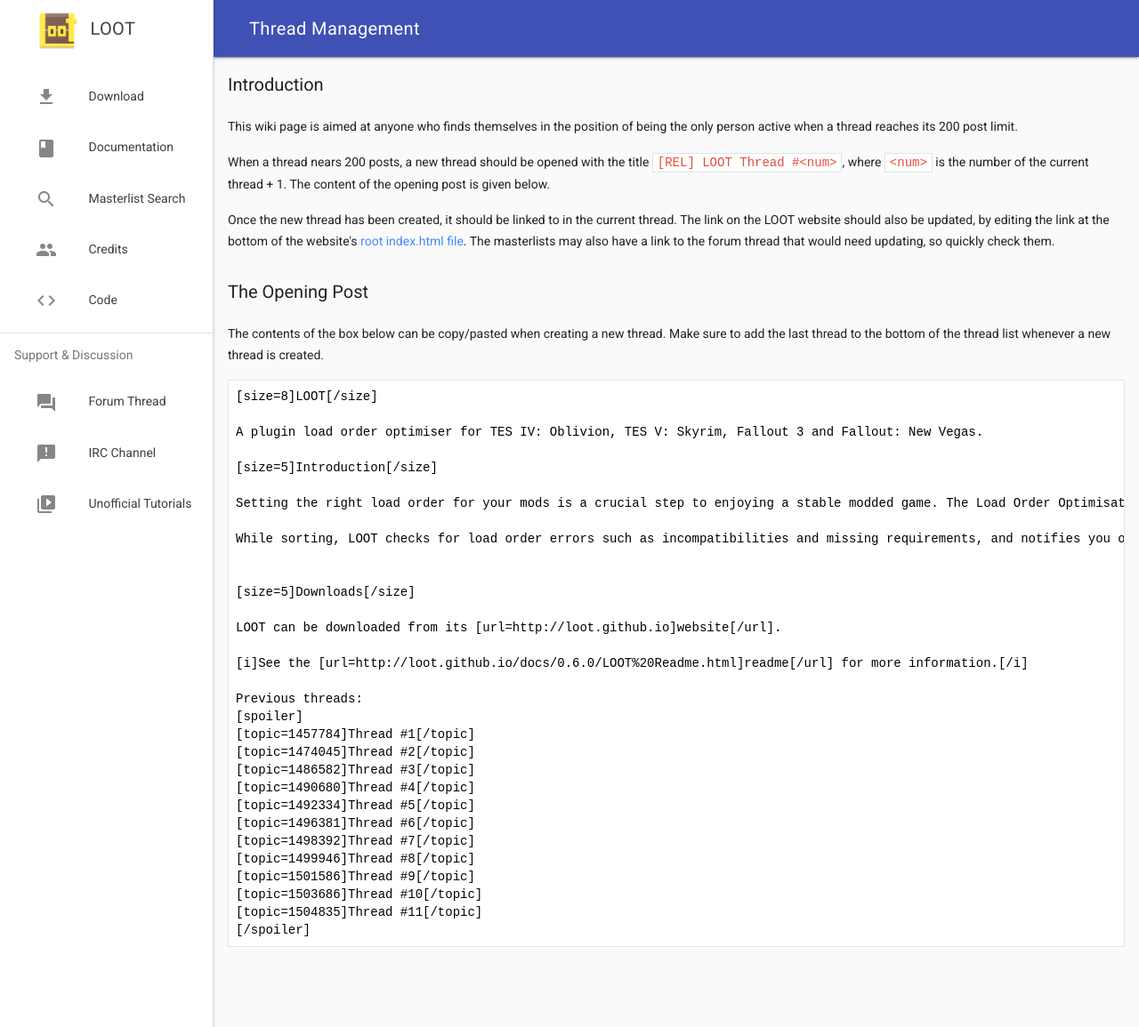
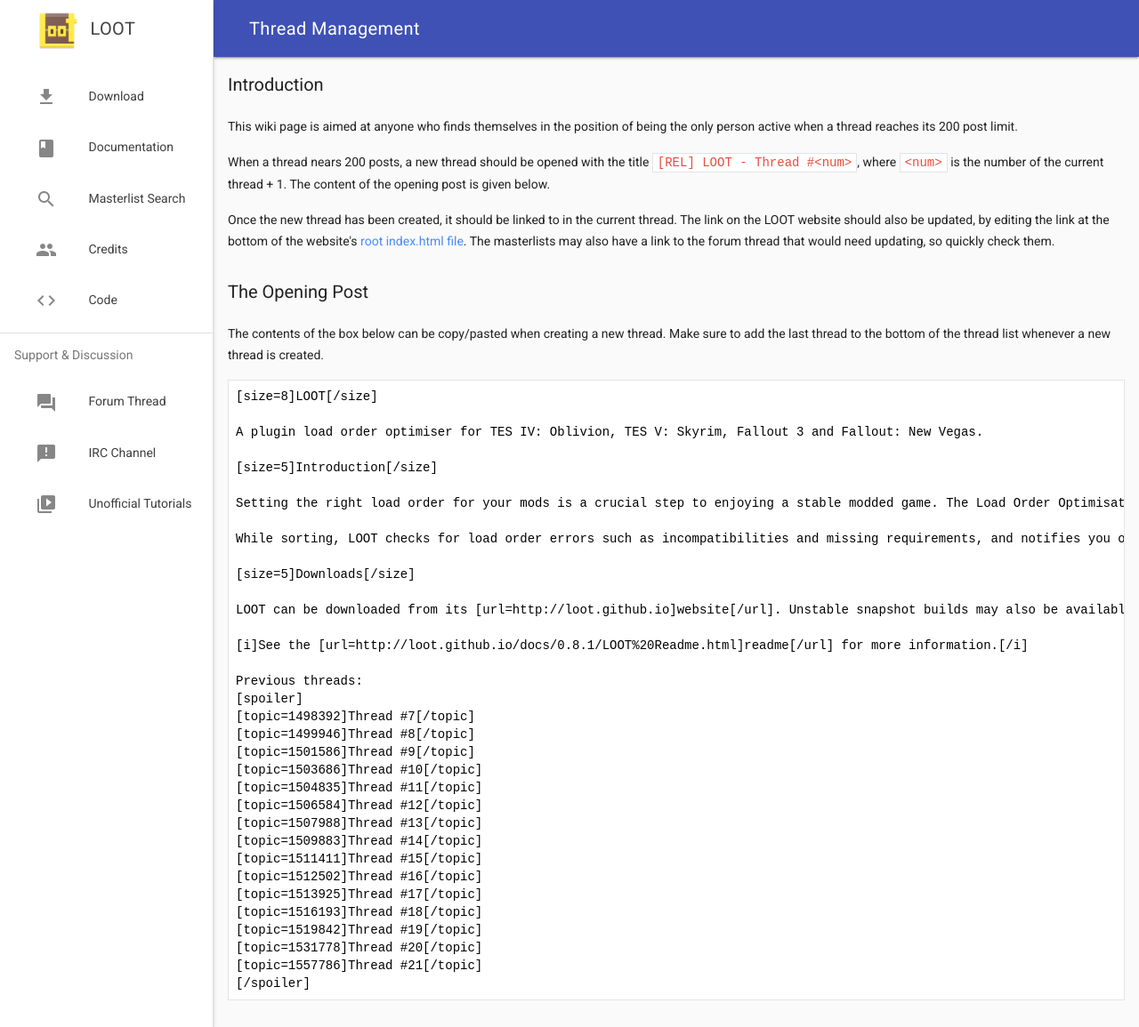
Before and after one commit to loot/loot.github.io, a Jekyll site: the page built from docs/team/Thread-Management.html, in a window 1280 px wide. Shown: the whole page at 89% size. Built offline with Jekyll 4.4.1, drawn with Linux system fonts in a browser that asks for light colours; nearby versions of some CDN libraries.

Commit message:
Update Thread Management's OP template

```diff
--- a/docs/team/Thread-Management.html
+++ b/docs/team/Thread-Management.html
@@ -7,7 +7,7 @@
 
 <p>This wiki page is aimed at anyone who finds themselves in the position of being the only person active when a thread reaches its 200 post limit.</p>
 
-<p>When a thread nears 200 posts, a new thread should be opened with the title <code>[REL] LOOT Thread #&lt;num&gt;</code>, where <code>&lt;num&gt;</code> is the number of the current thread + 1. The content of the opening post is given below.</p>
+<p>When a thread nears 200 posts, a new thread should be opened with the title <code>[REL] LOOT - Thread #&lt;num&gt;</code>, where <code>&lt;num&gt;</code> is the number of the current thread + 1. The content of the opening post is given below.</p>
 
 <p>Once the new thread has been created, it should be linked to in the current thread. The link on the LOOT website should also be updated, by editing the link at the bottom of the website's <a href="https://github.com/loot/loot.github.io/blob/master/index.html">root index.html file</a>. The masterlists may also have a link to the forum thread that would need updating, so quickly check them.</p>
 
@@ -21,28 +21,31 @@
 
 [size=5]Introduction[/size]
 
-Setting the right load order for your mods is a crucial step to enjoying a stable modded game. The Load Order Optimisation Tool (LOOT) can help with that, by providing automated load order sorting that&#39;s simple to use and fully customisable.
+Setting the right load order for your mods is a crucial step to enjoying a stable modded game. The Load Order Optimisation Tool (LOOT) can help with that, by providing automated load order sorting that's simple to use and fully customisable.
 
 While sorting, LOOT checks for load order errors such as incompatibilities and missing requirements, and notifies you of any issues that it detects. It also provides thousands of plugin-specific messages such as usage notes and bug warnings, to help keep your game healthy.
 
-
 [size=5]Downloads[/size]
 
-LOOT can be downloaded from its [url=http://loot.github.io]website[/url].
+LOOT can be downloaded from its [url=http://loot.github.io]website[/url]. Unstable snapshot builds may also be available [url=https://www.dropbox.com/sh/scuvwwc6ovzagmd/AAD1TodBAwGQTuV1-4Z2d0sCa?dl=0]here[/url].
 
-[i]See the [url=http://loot.github.io/docs/0.6.0/LOOT%20Readme.html]readme[/url] for more information.[/i]
+[i]See the [url=http://loot.github.io/docs/0.8.1/LOOT%20Readme.html]readme[/url] for more information.[/i]
 
 Previous threads:
 [spoiler]
-[topic=1457784]Thread #1[/topic]
-[topic=1474045]Thread #2[/topic]
-[topic=1486582]Thread #3[/topic]
-[topic=1490680]Thread #4[/topic]
-[topic=1492334]Thread #5[/topic]
-[topic=1496381]Thread #6[/topic]
 [topic=1498392]Thread #7[/topic]
 [topic=1499946]Thread #8[/topic]
 [topic=1501586]Thread #9[/topic]
 [topic=1503686]Thread #10[/topic]
 [topic=1504835]Thread #11[/topic]
+[topic=1506584]Thread #12[/topic]
+[topic=1507988]Thread #13[/topic]
+[topic=1509883]Thread #14[/topic]
+[topic=1511411]Thread #15[/topic]
+[topic=1512502]Thread #16[/topic]
+[topic=1513925]Thread #17[/topic]
+[topic=1516193]Thread #18[/topic]
+[topic=1519842]Thread #19[/topic]
+[topic=1531778]Thread #20[/topic]
+[topic=1557786]Thread #21[/topic]
 [/spoiler]</code></pre>
```
